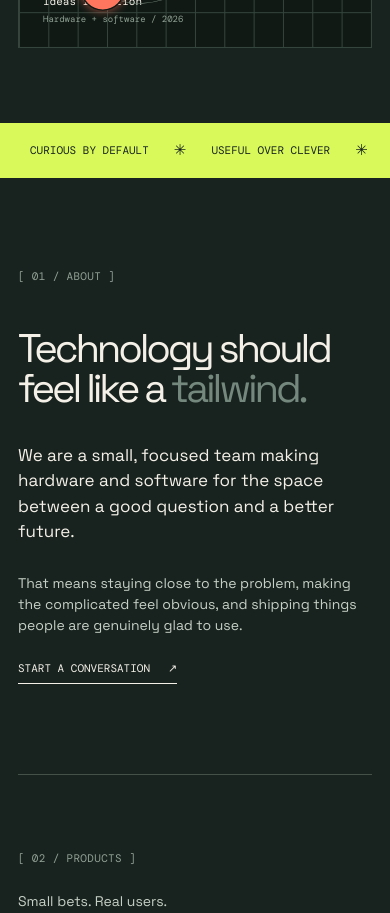
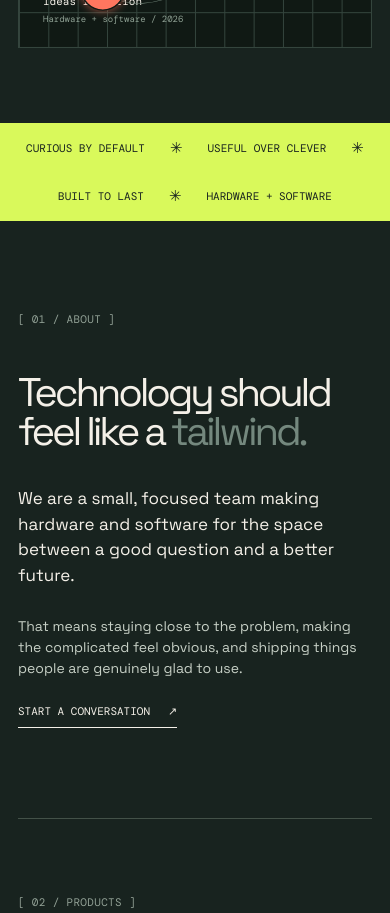
Before and after one commit to jpatrick5402/jptechnology.dev, a Next.js app: page / in a window 390 px wide. Shown: the part 980-1893 px from the top of the page. Built offline with nearby package versions, Linux system fonts and the light colour scheme.

Commit message:
Fixing Mobile Viewing issues

```diff
--- a/app/globals.css
+++ b/app/globals.css
@@ -882,11 +882,13 @@
 	}
 	.ticker {
 		gap: 25px;
-		justify-content: flex-start;
+		justify-content: center;
+		padding: 14px 18px;
+		white-space: normal;
+		flex-wrap: wrap;
 	}
-	.ticker div:nth-of-type(4),
-	.ticker span:nth-of-type(3) {
-		display: none;
+	.ticker div {
+		white-space: nowrap;
 	}
 }
 
```
